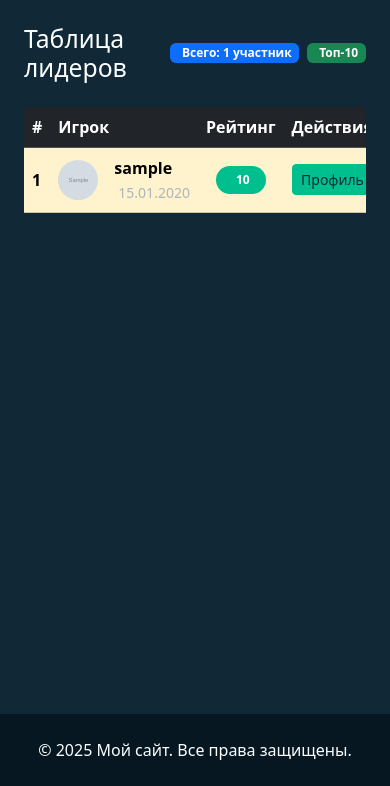
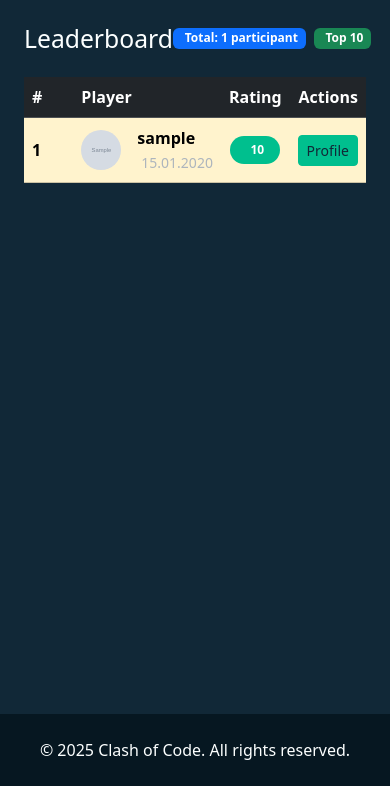
Before and after one commit to py-cyber/YandexCourseDjango2025, a Django app: page /users/users/ in a window 390 px wide. Shown: the part 58-844 px from the top of the page. Run offline with Django 5.2, Linux system fonts and the light colour scheme; tables that the repository leaves empty hold one stand-in row (values such as "Sample post"); grey boxes marked "Sample" are stand-in pictures; some libraries are stand-ins or nearby versions.

Commit message:
add нормал translate

```diff
--- a/clash_of_code/templates/includes/footer.html
+++ b/clash_of_code/templates/includes/footer.html
@@ -1,7 +1,8 @@
 {% load static %}
+{% load i18n %}
 <footer class="footer mt-auto py-4 bg-light js-only" style="background-color: #061721 !important;">
     <div class="container text-center">
-        <p class="mb-0">&copy; <span id="year" data-time="{% now 'Y-m-d H:i:s' %}"></span> Мой сайт. Все права защищены.</p>
+        <p class="mb-0">&copy; <span id="year" data-time="{% now 'Y-m-d H:i:s' %}"></span> {% translate "Clash of Code" %}. {% translate "All rights reserved" %}.</p>
     </div>
 </footer>
 
@@ -10,7 +11,7 @@
 <noscript>
     <footer class="footer mt-auto py-4 bg-light">
         <div class="container text-center">
-            <p class="mb-0">&copy; {% now "Y" %} Мой сайт. Все права защищены.</p>
+            <p class="mb-0">&copy; {% now "Y" %} {% translate "Clash of Code" %}. {% translate "All rights reserved" %}.</p>
         </div>
     </footer>
 </noscript>
--- a/clash_of_code/templates/includes/header.html
+++ b/clash_of_code/templates/includes/header.html
@@ -4,7 +4,7 @@
     <nav class="navbar navbar-expand-lg navbar-light bg-light">
         <div class="container-fluid">
             <a class="navbar-brand" href="">
-                <img src="{% static 'images/logo.png' %}" alt="Логотип" width="30" height="30">
+                <img src="{% static 'images/logo.png' %}" alt="Logo" width="30" height="30">
             </a>
 
             <button class="navbar-toggler" type="button" data-bs-toggle="collapse" data-bs-target="#navbarNav">
@@ -13,7 +13,7 @@
 
             <div class="dropdown">
                 <button class="btn btn-primary dropdown-toggle" type="button" id="languageDropdown" data-bs-toggle="dropdown" aria-expanded="false">
-                    {% if LANGUAGE_CODE == 'ru' %} Русский {% else %} English {% endif %}
+                    {% if LANGUAGE_CODE == 'ru' %} Russian {% else %} English {% endif %}
                 </button>
                 <ul class="dropdown-menu" aria-labelledby="languageDropdown">
                     <li>
@@ -21,7 +21,7 @@
                             {% csrf_token %}
                             <input name="next" type="hidden" value="{{ request.path }}">
                             <input type="hidden" name="language" value="ru">
-                            <button type="submit" class="dropdown-item">Русский</button>
+                            <button type="submit" class="dropdown-item">Russian</button>
                         </form>
                     </li>
                     <li>
@@ -40,18 +40,18 @@
 
                     <li>
                         <a class="nav-link {% if request.resolver_match.view_name == 'homepage:home' %}active{% endif %}" {% if not request.resolver_match.view_name == 'homepage:home' %} href="{% url 'homepage:home' %}" {% endif %}>
-                            {% translate "Главная" %}
+                            {% translate "Home" %}
                         </a>
                     </li>
                     <li>
                         <a class="nav-link {% if request.resolver_match.view_name == 'user_list' %}active{% endif %}" {% if not request.resolver_match.view_name == 'user_list' %} href="{% url 'user_list' %}" {% endif %}>
-                            {% translate "Таблица лидеров" %}
+                            {% translate "Leaderboard" %}
                         </a>
                     </li>
                     {% if user.is_superuser %}
                         <li>
                             <a class="nav-link {% if request.resolver_match.view_name == 'admin:index' %}active{% endif %}" {% if not request.resolver_match.view_name == 'admin:index' %} href="{% url 'admin:index' %}" {% endif %}>
-                                {% translate "Админка" %}
+                                {% translate "Admin" %}
                             </a>
                         </li>
                     {% endif %}
@@ -60,34 +60,34 @@
                 <ul class="navbar-nav ms-auto">
                     <li class="nav-item dropdown">
                         {% if user.profile.image %}
-                            <img src="{{ user.profile.image.url }}" alt="Аватарка" class="img-fluid rounded-circle nav-link dropdown-toggle" id="navbarDropdown" role="button" data-bs-toggle="dropdown" aria-expanded="false" style="width: 60px; height: 60px;">
+                            <img src="{{ user.profile.image.url }}" alt="Avatar" class="img-fluid rounded-circle nav-link dropdown-toggle" id="navbarDropdown" role="button" data-bs-toggle="dropdown" aria-expanded="false" style="width: 60px; height: 60px;">
                         {% else %}
-                            <img src="" alt="Аватарка" class="img-fluid rounded-circle nav-link dropdown-toggle" id="navbarDropdown" role="button" data-bs-toggle="dropdown" aria-expanded="false" style="width: 60px; height: 60px; background: #ccc;">
+                            <img src="" alt="Avatar" class="img-fluid rounded-circle nav-link dropdown-toggle" id="navbarDropdown" role="button" data-bs-toggle="dropdown" aria-expanded="false" style="width: 60px; height: 60px; background: #ccc;">
                         {% endif %}
                         <ul class="dropdown-menu dropdown-menu-end" aria-labelledby="navbarDropdown">
                             {% if user.is_authenticated %}
                                 <li>
                                     <a class="dropdown-item text-center" href="{% url 'profile' %}">
-                                        {% translate "Профиль" %}
+                                        {% translate "Profile" %}
                                     </a>
                                 </li>
                                 <li>
                                     <a class="dropdown-item text-center">
                                         <form action="{% url 'logout' %}" method="post">
                                         {% csrf_token %}
-                                        <button type="submit" class="btn btn-danger">{% translate "Выйти из аккаунта" %}</button>
+                                        <button type="submit" class="btn btn-danger">{% translate "Logout" %}</button>
                                         </form>
                                     </a>
                                 </li>
                             {% else %}
                                 <li>
                                     <a class="dropdown-item" href="{% url 'login' %}">
-                                        {% translate "Войти" %}
+                                        {% translate "Login" %}
                                     </a>
                                 </li>
                                 <li>
                                     <a class="dropdown-item" href="{% url 'signup' %}">
-                                        {% translate "Регистрация" %}
+                                        {% translate "Sign Up" %}
                                     </a>
                                 </li>
                             {% endif %}
--- a/clash_of_code/templates/users/user_list.html
+++ b/clash_of_code/templates/users/user_list.html
@@ -5,20 +5,20 @@
 
 <div class="container mt-4">
     <div class="d-flex justify-content-between align-items-center mb-4">
-        <h2 class="mb-0">{% translate "Таблица лидеров" %}</h2>
+        <h2 class="mb-0">{% translate "Leaderboard" %}</h2>
         <div class="d-flex">
             <span class="badge bg-primary me-2">
                 <i class="bi bi-people-fill me-1"></i>
-                {% translate "Всего" %}:
+                {% translate "Total" %}:
                 {% blocktranslate count counter=users|length trimmed %}
-                    {{ counter }} участник
+                    {{ counter }} participant
                 {% plural %}
-                    {{ counter }} участников
+                    {{ counter }} participants
                 {% endblocktranslate %}
             </span>
             <span class="badge bg-success">
                 <i class="bi bi-trophy-fill me-1"></i>
-                {% translate "Топ-10" %}
+                {% translate "Top 10" %}
             </span>
         </div>
     </div>
@@ -28,9 +28,9 @@
             <thead class="table-dark">
                 <tr>
                     <th scope="col" style="width: 50px;">#</th>
-                    <th scope="col">{% translate "Игрок" %}</th>
-                    <th scope="col" class="text-center">{% translate "Рейтинг" %}</th>
-                    <th scope="col" class="text-end">{% translate "Действия" %}</th>
+                    <th scope="col">{% translate "Player" %}</th>
+                    <th scope="col" class="text-center">{% translate "Rating" %}</th>
+                    <th scope="col" class="text-end">{% translate "Actions" %}</th>
                 </tr>
             </thead>
             <tbody>
@@ -68,7 +68,7 @@
                     <td class="text-end">
                         <a href="{% url 'user_detail' user.id %}"
                            class="btn btn-sm btn-primary">
-                            <i class="bi bi-person-lines-fill"></i> {% translate "Профиль" %}
+                            <i class="bi bi-person-lines-fill"></i> {% translate "Profile" %}
                         </a>
                     </td>
                 </tr>
```
Also changed, not shown: clash_of_code/templates/homepage/home.html (+8 -8 lines), clash_of_code/templates/includes/item_card.html (deleted, +0 -18 lines), clash_of_code/locale/en/LC_MESSAGES/django.po, clash_of_code/locale/ru/LC_MESSAGES/django.po.
